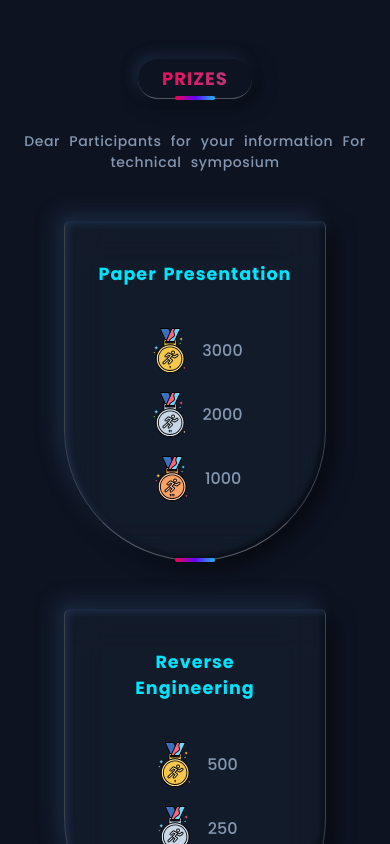
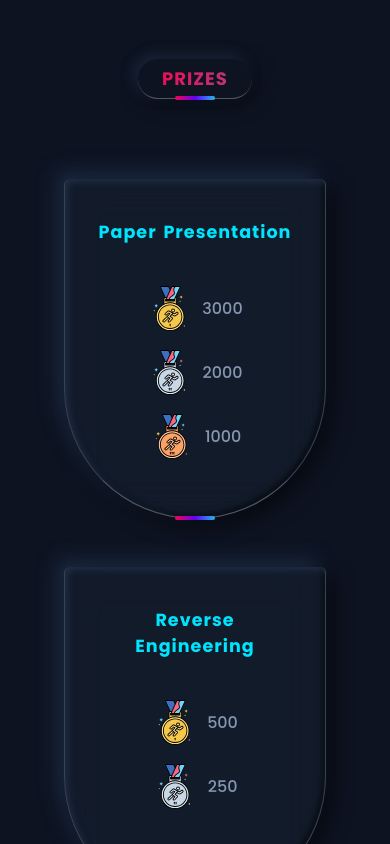
Before and after one commit to codewithmurali/decra, a React (Vite) app: page / in a window 390 px wide. Shown: the part 2240-3084 px from the top of the page. Built offline with nearby package versions, Linux system fonts and the light colour scheme.

Commit message:
making changes for responsiveness

```diff
--- a/src/Pages/Events/Events.jsx
+++ b/src/Pages/Events/Events.jsx
@@ -82,13 +82,13 @@ const Events = () => {
               <li>
                 Acceptance Intimation on <span>AUGUST 22.08.2023</span>
               </li>
-              <li>Maximum 3 Participant per Article</li>
+              <li>Maximum 3 Participants per Article</li>
               <li>
                 Only those selected for Paper Presentation are permitted to
                 participate in Events
               </li>
               <li>
-                Other than paper presentation students can participate only in
+                Other than paper presentation, students can participate only in
                 one other technical event.
               </li>
               <li>
--- a/src/Pages/Prices/Prizes.jsx
+++ b/src/Pages/Prices/Prizes.jsx
@@ -11,9 +11,7 @@ const Prizes = () => {
       id="prizes"
     >
       <h2 className={commonStyles.title}>Prizes</h2>
-      <p className={`${commonStyles.description} ${styles.description}`}>
-        Dear Participants for your information For technical symposium
-      </p>
+
       <div className={styles.prize_container}>
         <div className={styles.prize}>
           <h3 className={styles.subtitle}>Paper Presentation </h3>
```
